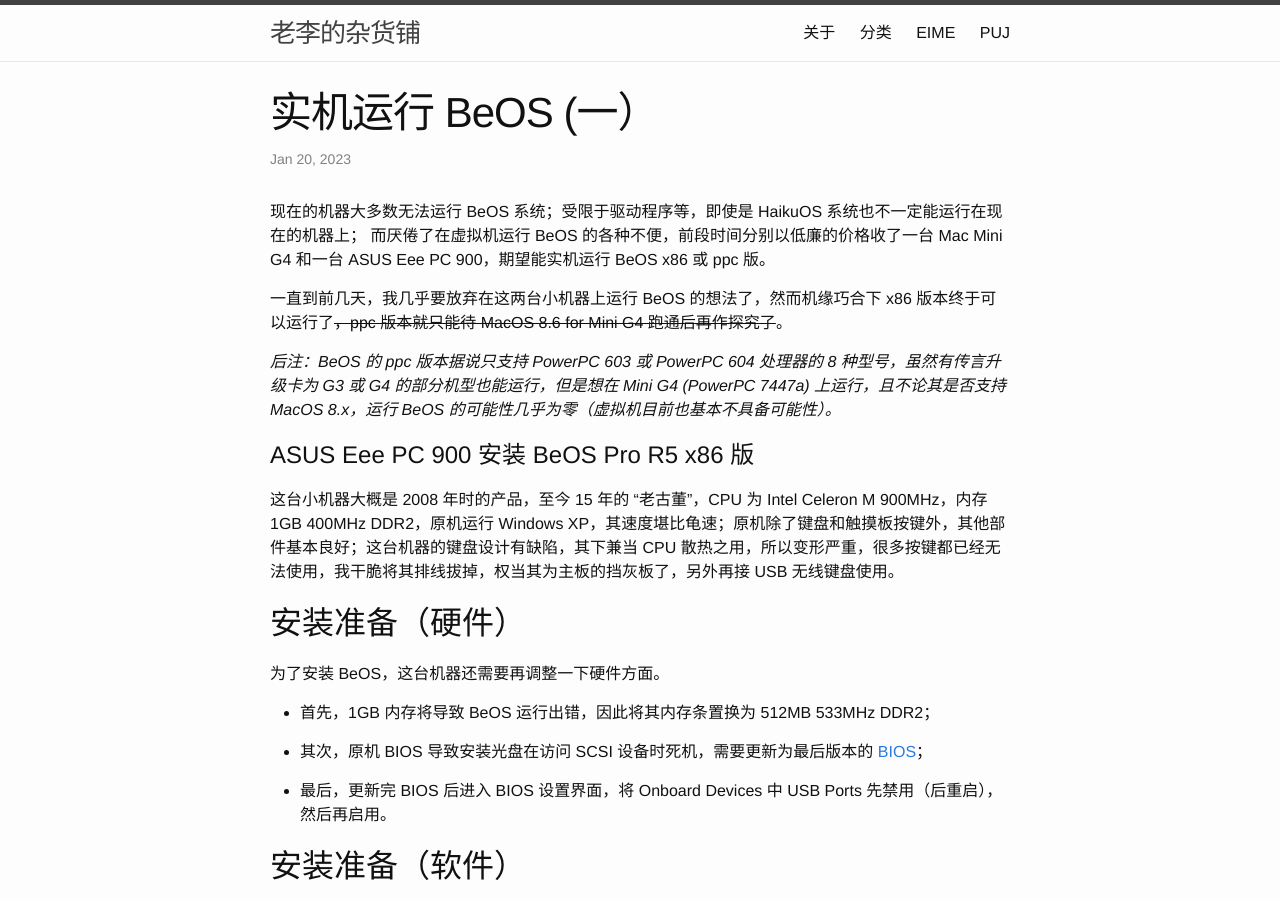
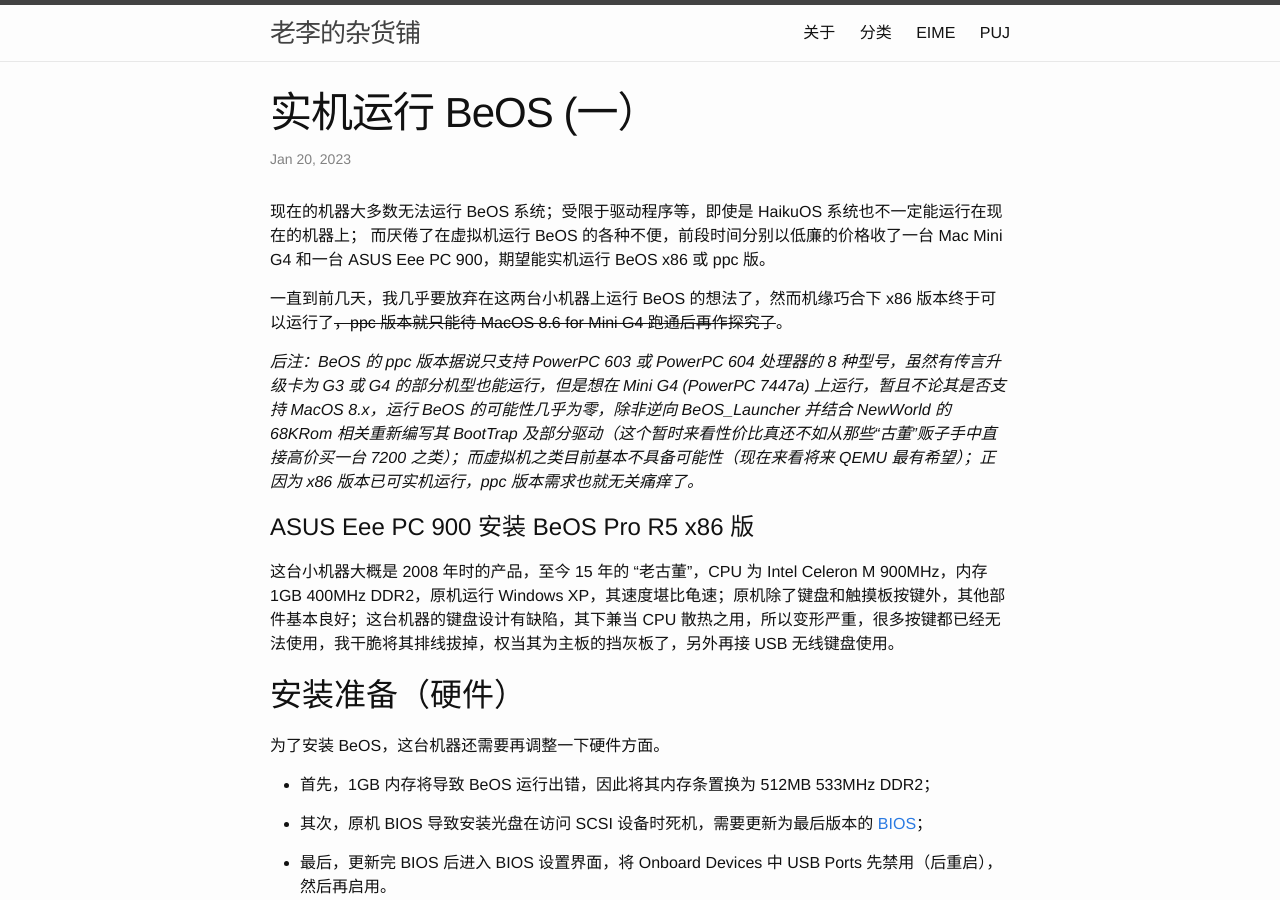
Before and after one commit to DonAnthonyLee/DonAnthonyLee.github.io, a Jekyll site: the page built from docs/_posts/2023-01-20-running-beos.markdown, in a window 1280 px wide and 900 px high. Built offline with Jekyll 4.4.1, drawn with Linux system fonts in a browser that asks for light colours; some of the changed text lies outside the part shown.

Commit message:
update 2023-01-20-running-beos.markdown

```diff
--- a/docs/_posts/2023-01-20-running-beos.markdown
+++ b/docs/_posts/2023-01-20-running-beos.markdown
@@ -10,7 +10,7 @@
 
 一直到前几天，我几乎要放弃在这两台小机器上运行 BeOS 的想法了，然而机缘巧合下 x86 版本终于可以运行了~~，ppc 版本就只能待 MacOS 8.6 for Mini G4 跑通后再作探究了~~。
 
-*后注：BeOS 的 ppc 版本据说只支持 PowerPC 603 或 PowerPC 604 处理器的 8 种型号，虽然有传言升级卡为 G3 或 G4 的部分机型也能运行，但是想在 Mini G4 (PowerPC 7447a) 上运行，且不论其是否支持 MacOS 8.x，运行 BeOS 的可能性几乎为零（虚拟机目前也基本不具备可能性）。*
+*后注：BeOS 的 ppc 版本据说只支持 PowerPC 603 或 PowerPC 604 处理器的 8 种型号，虽然有传言升级卡为 G3 或 G4 的部分机型也能运行，但是想在 Mini G4 (PowerPC 7447a) 上运行，暂且不论其是否支持 MacOS 8.x，运行 BeOS 的可能性几乎为零，除非逆向 BeOS_Launcher 并结合 NewWorld 的 68KRom 相关重新编写其 BootTrap 及部分驱动（这个暂时来看性价比真还不如从那些“古董”贩子手中直接高价买一台 7200 之类）；而虚拟机之类目前基本不具备可能性（现在来看将来 QEMU 最有希望）；正因为 x86 版本已可实机运行，ppc 版本需求也就无关痛痒了。*
 
 
 # ASUS Eee PC 900 安装 BeOS Pro R5 x86 版
@@ -101,3 +104,8 @@
 至于网卡、声卡等驱动暂时未探究，RTL 之类也许有现成的驱动可供使用。
 
 最后，不要尝试安装 OpenTracker（含 LocaleTracker）之类，因为其可能与硬盘所使用总线驱动存在冲突将造成死机！
+
+
+## HaikuOS
+
+顺道提一下，HaikuOS 也可在此机器上运行，但是 512MB 的内存在未开启虚拟内存时时常产生程序中断，且其运行速度也远远不如 BeOS 那么顺畅。
```
Also changed, not shown: other parts of docs/_posts/2023-01-20-running-beos.markdown (+3 -0 lines).
